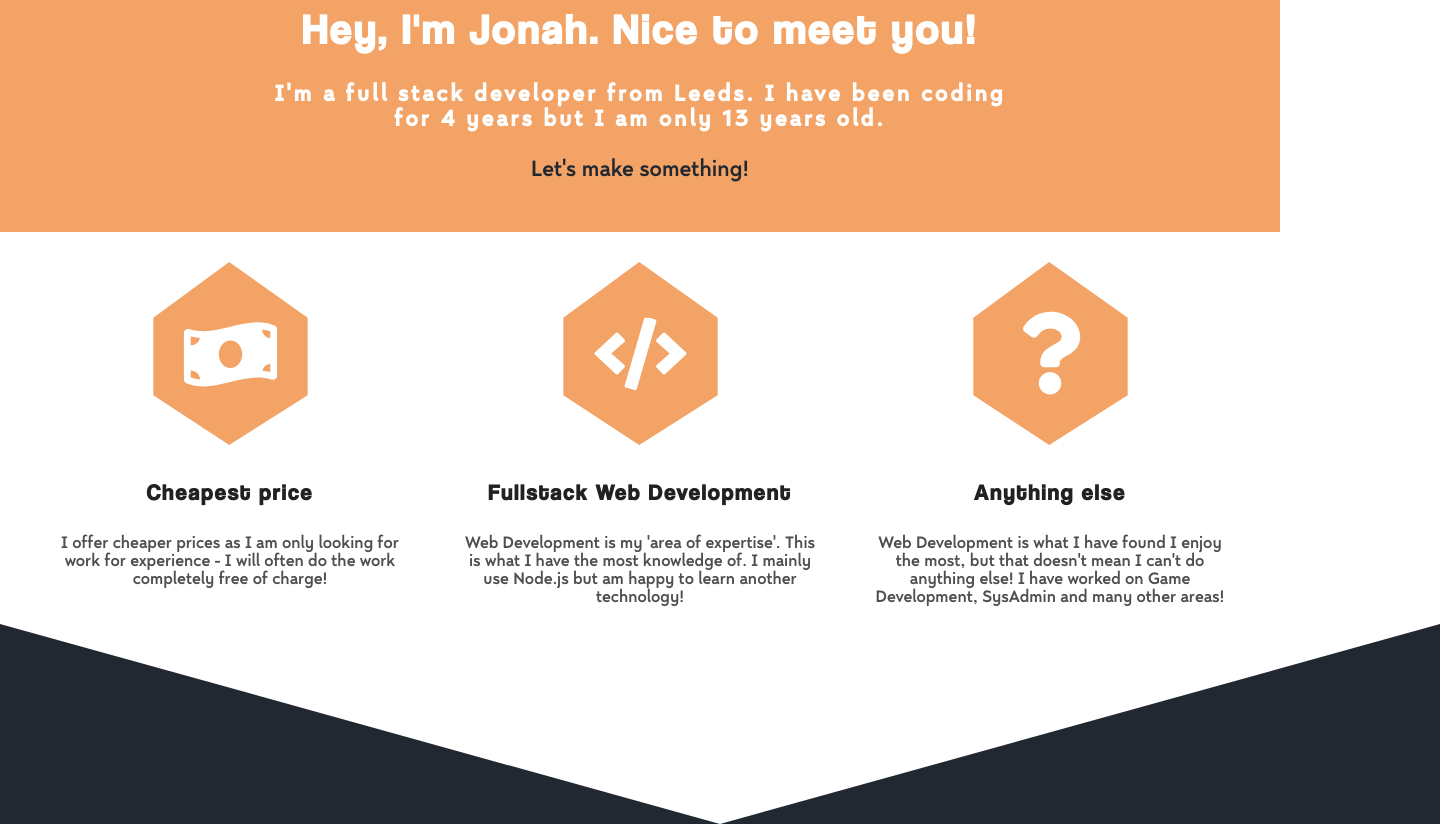
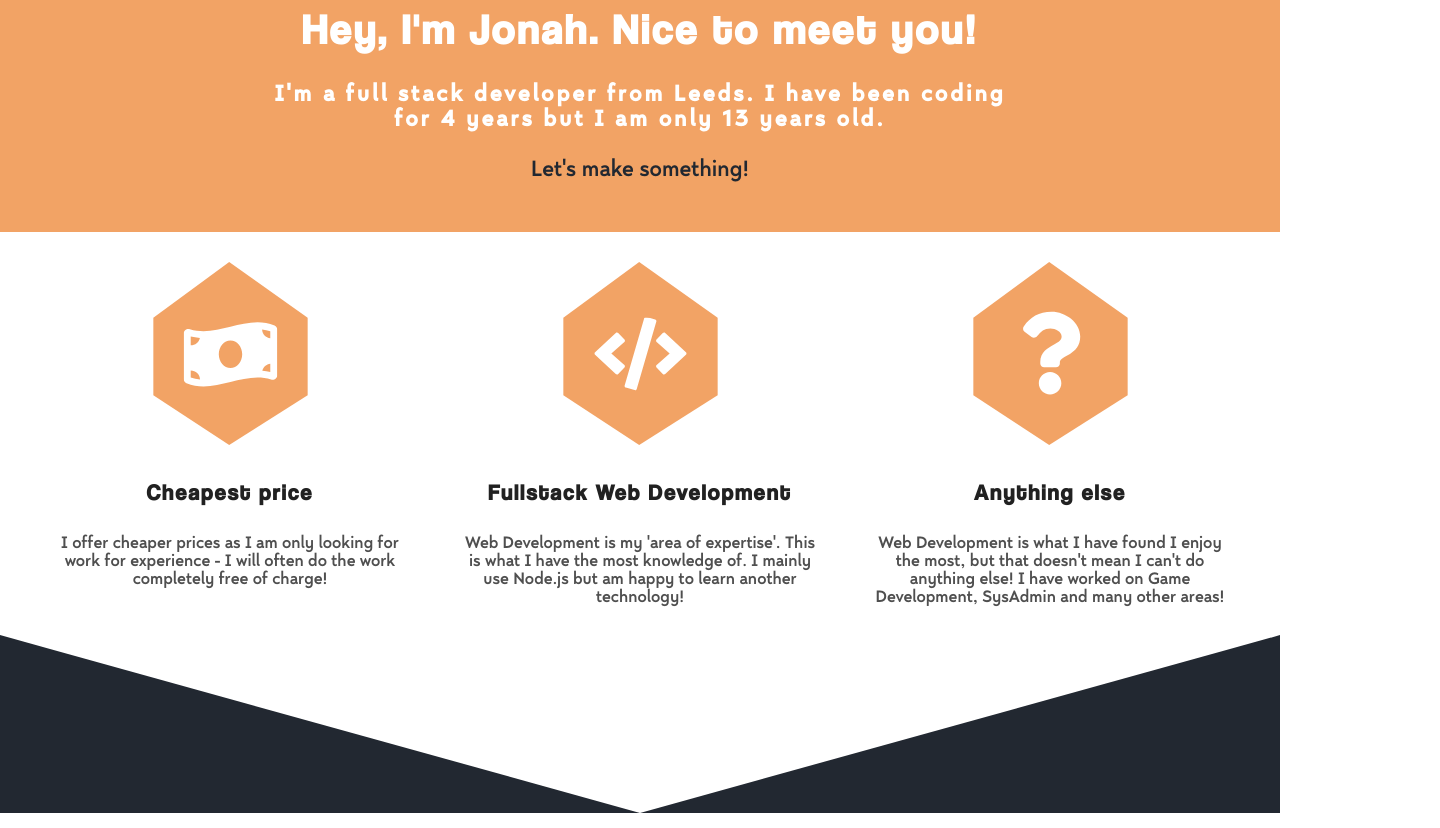
Before and after one commit to foxieze/foxieze.github.io, a website: page index.html in a window 1280 px wide. Shown: the part 875-1703 px from the top of the page, 1440 px wide, since content can reach past the window. Drawn offline with nearby package versions, Linux system fonts and the light colour scheme.

Commit message:
Sorted lower svg width

```diff
--- a/css/styles.css
+++ b/css/styles.css
@@ -120,6 +120,7 @@ a {
 	grid-column-gap: 50px;
 	padding-top: 30px;
 	margin: 0px 50px;
+	overflow-x: hidden;
 }
 
 .grid-item {
--- a/index.html
+++ b/index.html
@@ -65,7 +65,7 @@
         <p>Web Development is what I have found I enjoy the most, but that doesn't mean I can't do anything else! I have worked on Game Development, SysAdmin and many other areas!</p>
     </div>
 </div>
-<svg width="1440" height="200" viewBox="0 0 1440 200" fill="none" xmlns="http://www.w3.org/2000/svg">
+<svg width="100%" height="200" viewBox="0 0 1440 200" fill="none" xmlns="http://www.w3.org/2000/svg">
     <path d="M720 200L0 0.000244141V200H720Z" fill="#222831" />
     <path d="M720 200L1440 0V200H720Z" fill="#222831" />
 </svg>
```
